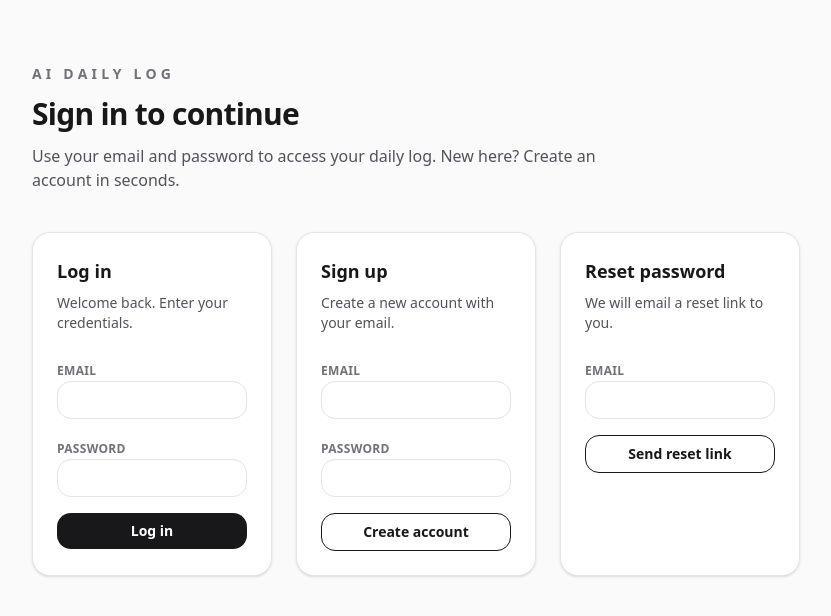
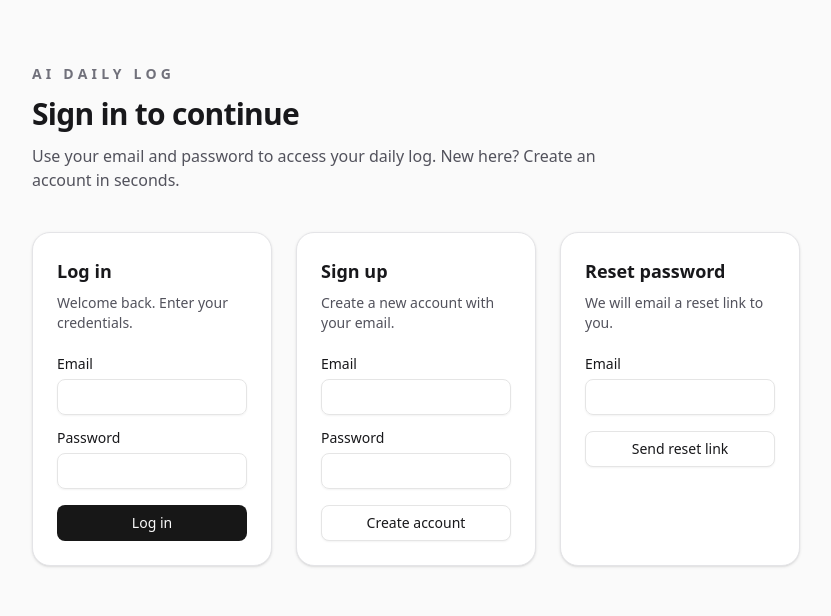
Before and after one commit to kyoko-nr/ai-daily-log, a Next.js app: page /login in a window 1280 px wide. Shown: the top 616 px of the page, without its empty margins (224-1055 px from the left). Built offline with nearby package versions, Linux system fonts and the light colour scheme; no server answers.

Commit message:
refactor: ログインコンポーネントをshadcn/uiに置き換え
- LoginSection, SignupSection, ResetSectionの入力とボタンをshadcn/uiコンポーネントに置き換え
- LoginClientのnotice表示をAlertコンポーネントに置き換え

```diff
--- a/src/app/login/components/LoginClient.tsx
+++ b/src/app/login/components/LoginClient.tsx
@@ -1,5 +1,6 @@
 "use client";
 
+import { Alert, AlertDescription } from "@/components/ui/alert";
 import { useNoticeHooks } from "../hooks/useNoticeHooks";
 import LoginSection from "./LoginSection";
 import ResetSection from "./ResetSection";
@@ -26,15 +27,9 @@ export default function LoginClient() {
         </header>
 
         {notice && (
-          <div className="rounded-2xl border border-zinc-200 bg-white px-4 py-3 text-sm">
-            <p
-              className={
-                notice.type === "error" ? "text-red-600" : "text-emerald-600"
-              }
-            >
-              {notice.message}
-            </p>
-          </div>
+          <Alert variant={notice.type === "error" ? "destructive" : "default"}>
+            <AlertDescription>{notice.message}</AlertDescription>
+          </Alert>
         )}
 
         <div className="grid gap-6 lg:grid-cols-3">
--- a/src/app/login/components/LoginSection.tsx
+++ b/src/app/login/components/LoginSection.tsx
@@ -1,5 +1,8 @@
 "use client";
 
+import { Button } from "@/components/ui/button";
+import { Input } from "@/components/ui/input";
+import { Label } from "@/components/ui/label";
 import { useLoginHooks } from "../hooks/useLoginHooks";
 
 /** ログイン入力フォームを表示する。 */
@@ -20,14 +23,8 @@ export default function LoginSection() {
       </p>
       <div className="mt-6 space-y-4">
         <div className="space-y-2">
-          <label
-            className="text-xs font-semibold uppercase tracking-wide text-zinc-500"
-            htmlFor="login-email"
-          >
-            Email
-          </label>
-          <input
-            className="w-full rounded-xl border border-zinc-200 bg-white px-3 py-2 text-sm outline-none focus:border-zinc-900"
+          <Label htmlFor="login-email">Email</Label>
+          <Input
             type="email"
             name="email"
             id="login-email"
@@ -38,14 +35,8 @@ export default function LoginSection() {
           />
         </div>
         <div className="space-y-2">
-          <label
-            className="text-xs font-semibold uppercase tracking-wide text-zinc-500"
-            htmlFor="login-password"
-          >
-            Password
-          </label>
-          <input
-            className="w-full rounded-xl border border-zinc-200 bg-white px-3 py-2 text-sm outline-none focus:border-zinc-900"
+          <Label htmlFor="login-password">Password</Label>
+          <Input
             type="password"
             name="password"
             id="login-password"
@@ -55,14 +46,9 @@ export default function LoginSection() {
             required
           />
         </div>
-        <button
-          className="w-full rounded-xl bg-zinc-900 px-4 py-2 text-sm font-semibold text-white transition hover:bg-zinc-800 disabled:cursor-not-allowed disabled:opacity-60"
-          type="button"
-          onClick={onSubmit}
-          disabled={isPending}
-        >
+        <Button className="w-full" onClick={onSubmit} disabled={isPending}>
           Log in
-        </button>
+        </Button>
       </div>
     </section>
   );
--- a/src/app/login/components/ResetSection.tsx
+++ b/src/app/login/components/ResetSection.tsx
@@ -1,5 +1,8 @@
 "use client";
 
+import { Button } from "@/components/ui/button";
+import { Input } from "@/components/ui/input";
+import { Label } from "@/components/ui/label";
 import { useResetHooks } from "../hooks/useResetHooks";
 
 /** パスワードリセット入力フォームを表示する。 */
@@ -13,14 +16,8 @@ export default function ResetSection() {
       </p>
       <div className="mt-6 space-y-4">
         <div className="space-y-2">
-          <label
-            className="text-xs font-semibold uppercase tracking-wide text-zinc-500"
-            htmlFor="reset-email"
-          >
-            Email
-          </label>
-          <input
-            className="w-full rounded-xl border border-zinc-200 bg-white px-3 py-2 text-sm outline-none focus:border-zinc-900"
+          <Label htmlFor="reset-email">Email</Label>
+          <Input
             type="email"
             name="email"
             id="reset-email"
@@ -30,14 +27,14 @@ export default function ResetSection() {
             required
           />
         </div>
-        <button
-          className="w-full rounded-xl border border-zinc-900 px-4 py-2 text-sm font-semibold text-zinc-900 transition hover:bg-zinc-900 hover:text-white disabled:cursor-not-allowed disabled:opacity-60"
-          type="button"
+        <Button
+          className="w-full"
+          variant="outline"
           onClick={onSubmit}
           disabled={isPending}
         >
           Send reset link
-        </button>
+        </Button>
       </div>
     </section>
   );
--- a/src/app/login/components/SignupSection.tsx
+++ b/src/app/login/components/SignupSection.tsx
@@ -1,5 +1,8 @@
 "use client";
 
+import { Button } from "@/components/ui/button";
+import { Input } from "@/components/ui/input";
+import { Label } from "@/components/ui/label";
 import { useSignupHooks } from "../hooks/useSignupHooks";
 
 /** サインアップ入力フォームを表示する。 */
@@ -20,14 +23,8 @@ export default function SignupSection() {
       </p>
       <div className="mt-6 space-y-4">
         <div className="space-y-2">
-          <label
-            className="text-xs font-semibold uppercase tracking-wide text-zinc-500"
-            htmlFor="signup-email"
-          >
-            Email
-          </label>
-          <input
-            className="w-full rounded-xl border border-zinc-200 bg-white px-3 py-2 text-sm outline-none focus:border-zinc-900"
+          <Label htmlFor="signup-email">Email</Label>
+          <Input
             type="email"
             name="email"
             id="signup-email"
@@ -38,14 +35,8 @@ export default function SignupSection() {
           />
         </div>
         <div className="space-y-2">
-          <label
-            className="text-xs font-semibold uppercase tracking-wide text-zinc-500"
-            htmlFor="signup-password"
-          >
-            Password
-          </label>
-          <input
-            className="w-full rounded-xl border border-zinc-200 bg-white px-3 py-2 text-sm outline-none focus:border-zinc-900"
+          <Label htmlFor="signup-password">Password</Label>
+          <Input
             type="password"
             name="password"
             id="signup-password"
@@ -55,14 +46,14 @@ export default function SignupSection() {
             required
           />
         </div>
-        <button
-          className="w-full rounded-xl border border-zinc-900 px-4 py-2 text-sm font-semibold text-zinc-900 transition hover:bg-zinc-900 hover:text-white disabled:cursor-not-allowed disabled:opacity-60"
-          type="button"
+        <Button
+          className="w-full"
+          variant="outline"
           onClick={onSubmit}
           disabled={isPending}
         >
           Create account
-        </button>
+        </Button>
       </div>
     </section>
   );
```
